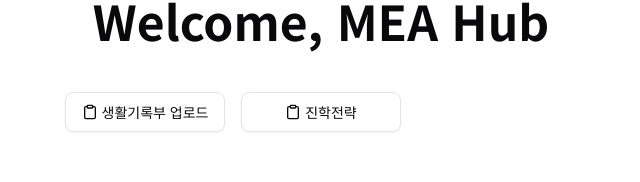
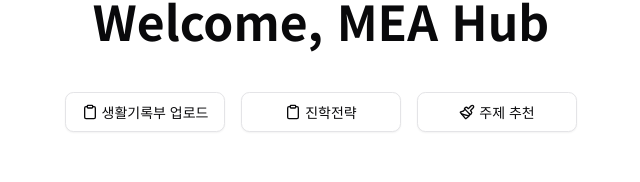
Before and after one commit to MEA-Co/MEA-Hub, a Next.js app: page / in a window 1280 px wide. Shown: the part 116-298 px from the top of the page, without its empty margins (319-959 px from the left). Built offline with nearby package versions, Linux system fonts and the light colour scheme.

Commit message:
feat: add topics page

```diff
--- a/app/page.tsx
+++ b/app/page.tsx
@@ -1,4 +1,4 @@
-import { ClipboardIcon } from 'lucide-react';
+import { ClipboardIcon, PaintbrushIcon } from 'lucide-react';
 import Link from 'next/link';
 
 import { Button } from '@/components/ui/button';
@@ -33,6 +33,14 @@ export default function Home() {
             </div>
           </Button>
         </Link>
+        <Link href="/topics" className="w-full">
+          <Button variant="outline" className="w-full" size="lg">
+            <div className="flex items-center justify-center w-full gap-1">
+              <PaintbrushIcon />
+              <p>주제 추천</p>
+            </div>
+          </Button>
+        </Link>
       </div>
     </div>
   );
--- /dev/null
+++ b/app/topics/page.tsx
@@ -0,0 +1,3 @@
+export default function TopicsPage() {
+  return <div>topics</div>;
+}
--- a/package.json
+++ b/package.json
@@ -16,7 +16,7 @@
     "class-variance-authority": "^0.7.1",
     "clsx": "^2.1.1",
     "lucide-react": "^0.540.0",
-    "next": "16.2.4",
+    "next": "^16.2.6",
     "react": "19.2.5",
     "react-dom": "19.2.5",
     "tailwind-merge": "^3.3.1"
```
Also changed, not shown: 1 other file (tests, documents, lock files or other folders).
